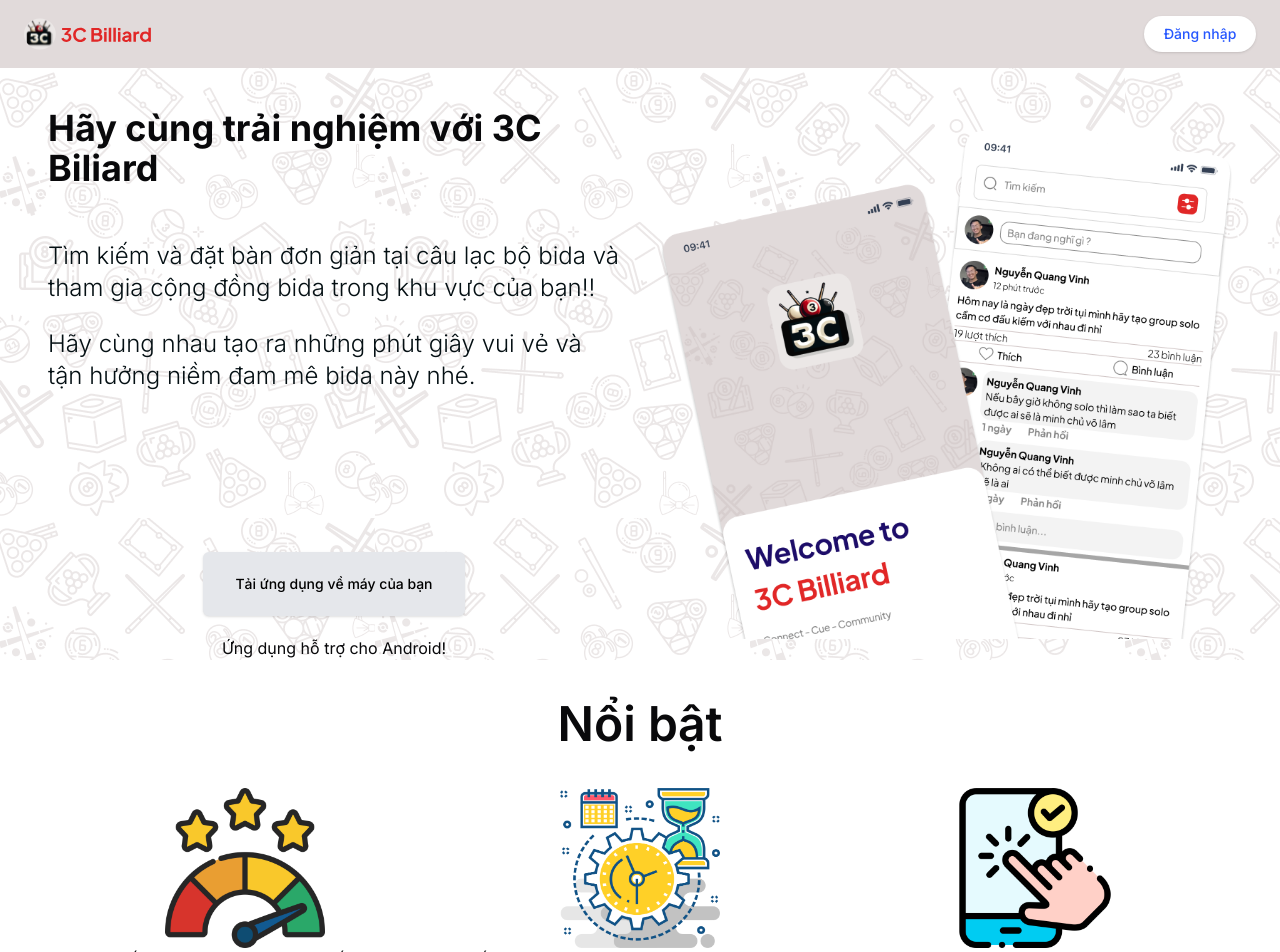
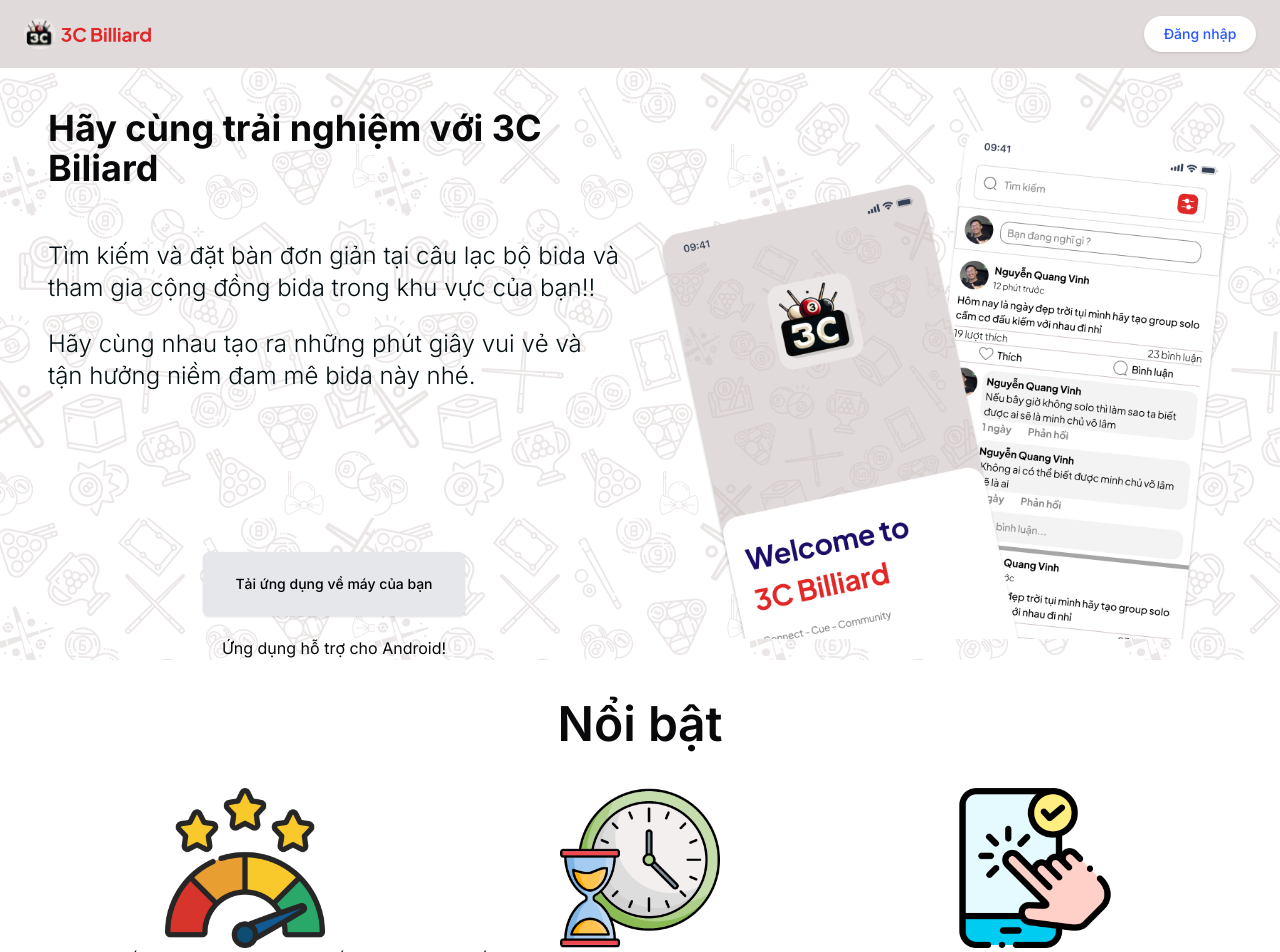
Before and after one commit to chtruq/admin-3CBilliard, a Next.js app: page / in a window 1280 px wide. Shown: the top 952 px of the page. Built offline with nearby package versions, Linux system fonts and the light colour scheme.

Commit message:
fix-image-landing

```diff
--- a/src/components/(landing)/Information.tsx
+++ b/src/components/(landing)/Information.tsx
@@ -12,7 +12,7 @@
                     <p className='text-xl font-light'>Cung cấp các đánh giá thực tế từ khách hàng giúp niềm tin và uy tín cho 3C billiard.</p>
                 </div>
                 <div className='flex flex-col text-center items-center'>
-                    <img className='w-32 h-32 md:w-40 md:h-40' src="/assets/Image/time-icon.png" alt="" />
+                    <img className='w-32 h-32 md:w-40 md:h-40' src="/assets/image/time.png" alt="" />
                     <p className='text-xl font-light'>Tối ưu quy trình đặt bàn và thanh toán giúp cho trải nghiệm người dùng trên thuận lợi và nhanh chóng.</p>
                 </div>
                 <div className='flex flex-col text-center items-center'>
```
Also changed, not shown: public/assets/image/time.png (added).
